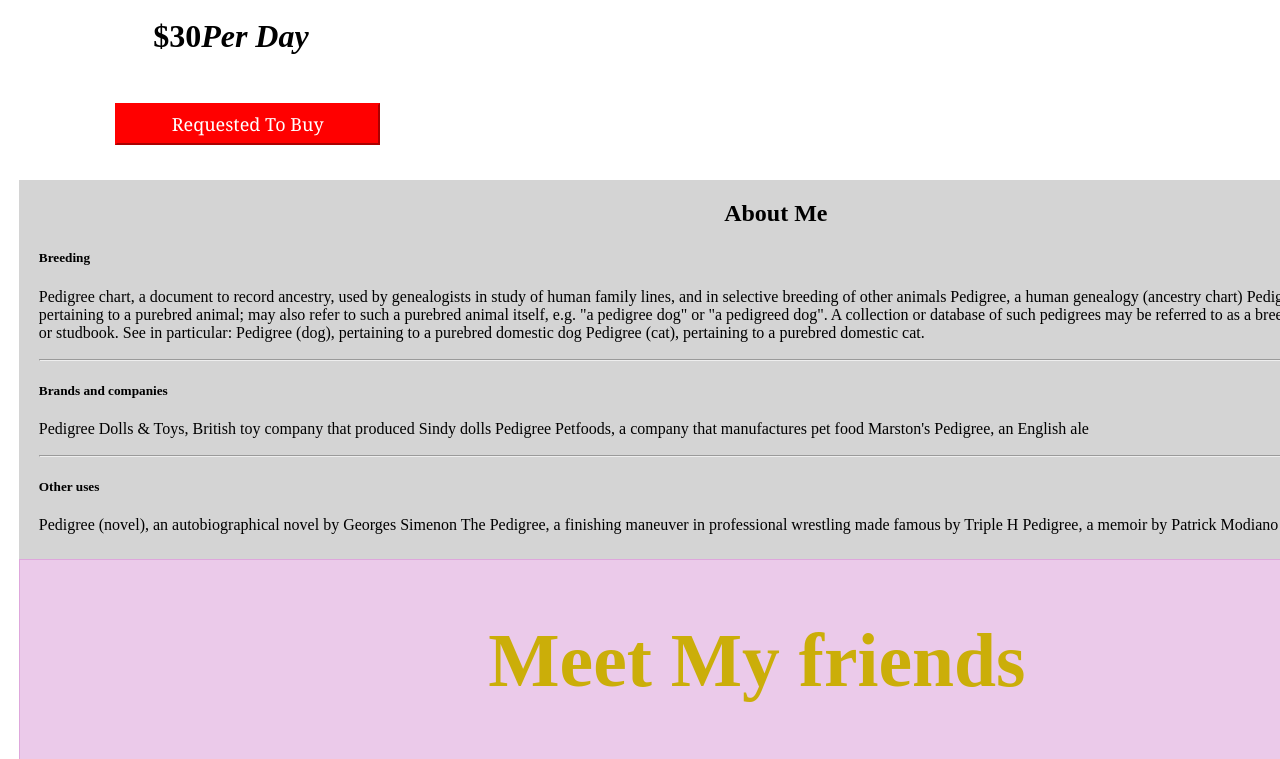
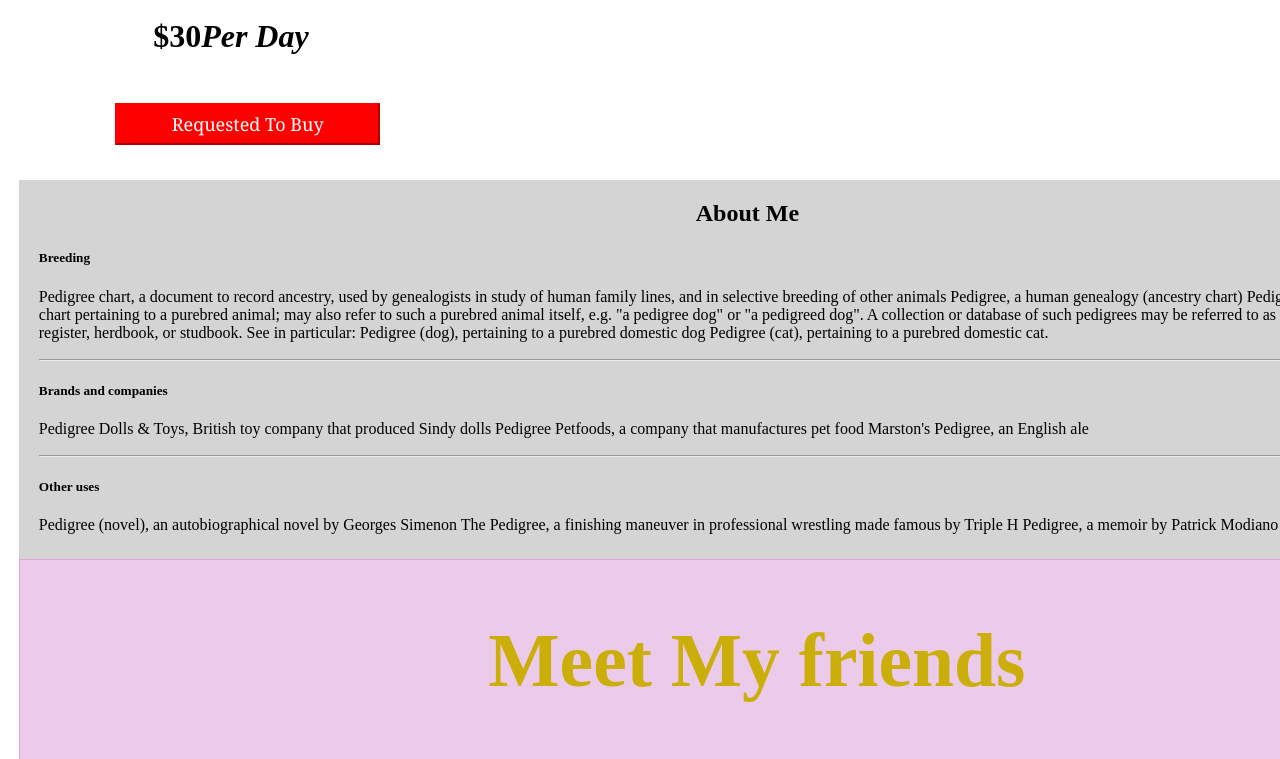
Before and after one commit to BY-33/BY-33.github.io, a plain HTML site: page Airncs/index.html in a window 1280 px wide. Shown: the part 1313-2072 px from the top of the page. Drawn offline with Linux system fonts and the light colour scheme.

Commit message:
update changes

```diff
--- a/Airncs/style.css
+++ b/Airncs/style.css
@@ -65,7 +65,7 @@
     border: 1px solid  rgb(212, 212, 212);
     background-color: rgb(212, 212, 212);
     height: 10cm;
-    width: 39cm;
+    width: 37.5cm;
     padding: 0cm 0.5cm;
     margin: 0cm 0.5cm;
 }
```
